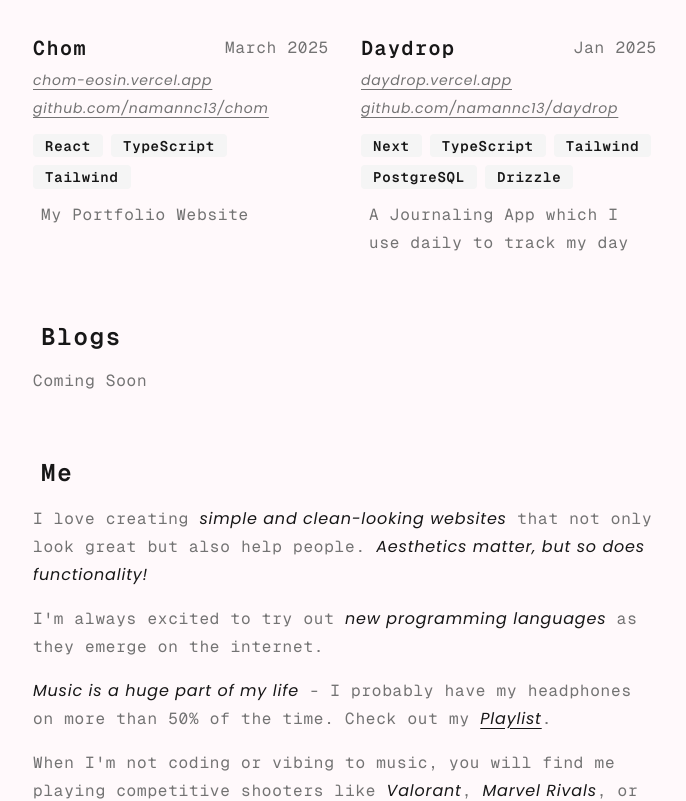
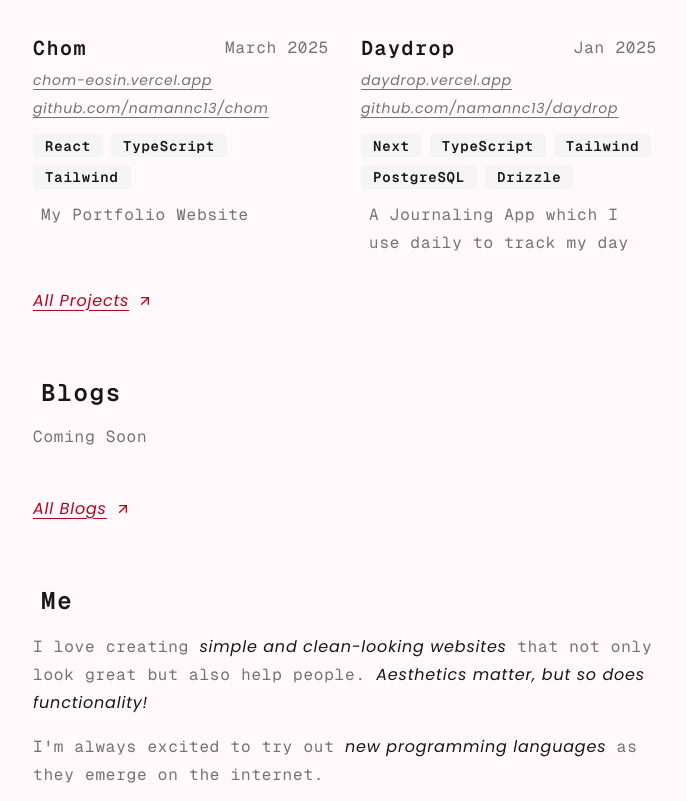
Before and after one commit to namannc13/chom, a React (Vite) app: page / in a window 1280 px wide. Shown: the part 738-1539 px from the top of the page, without its empty margins (295-981 px from the left). Built offline with nearby package versions, Linux system fonts and the light colour scheme; a web font is replaced by a local one.

Commit message:
Added Link for all projects and all blogs

```diff
--- a/src/components/link.tsx
+++ b/src/components/link.tsx
@@ -13,7 +13,7 @@ function Link({
     <a
       href={href}
       className={cn(
-        "relative text-16 poppins-regular-italic text-foreground hover:text-muted-foreground underline underline-offset-4",
+        "relative text-16 poppins-regular-italic text-foreground hover:text-accent-foreground underline underline-offset-4",
         className
       )}
     >
--- a/src/index.css
+++ b/src/index.css
@@ -95,7 +95,7 @@ body {
   --foreground: oklch(0.985 0 0);
   --muted: oklch(0.269 0 0);
   --muted-foreground: oklch(0.708 0 0);
-  --accent-foreground: #e8f9ff;
+  --accent-foreground: #B8001F;
   --border: oklch(0.269 0 0);
 
   --accent: oklch(0.269 0 0);
--- a/src/pages/home.tsx
+++ b/src/pages/home.tsx
@@ -10,6 +10,7 @@ import { TextScramble } from "@/components/ui/text_scramble";
 import Work from "@/components/work";
 import { projects } from "@/data/projects";
 import { work } from "@/data/work";
+import { ArrowUpRight } from "lucide-react";
 import { motion } from "motion/react";
 
 function TopSection() {
@@ -91,6 +92,12 @@ function Home() {
                 year={project.year}
               />
             ))}
+            <Link
+              href="/projects"
+              className="flex items-center gap-2 text-accent-foreground hover:text-foreground"
+            >
+              All Projects <ArrowUpRight className="w-4 h-4" />
+            </Link>
           </div>
         </Section>
 
@@ -102,12 +109,16 @@ function Home() {
           transition={{ duration: 0.4 }}
         >
           <Section header="Blogs">
-            <div className="grid grid-cols-1 md:grid-cols-2 lg:grid-cols-3 ">
-              <div className="flex flex-col gap-2">
-                <p className="text-16 text-muted-foreground italic">
-                  Coming Soon
-                </p>
-              </div>
+            <div className="flex flex-col gap-4">
+              <p className="text-16 text-muted-foreground italic">
+                Coming Soon
+              </p>
+              <Link
+                href="/blogs"
+                className="flex items-center gap-2 text-accent-foreground pt-8 hover:text-foreground"
+              >
+                All Blogs <ArrowUpRight className="w-4 h-4" />
+              </Link>
             </div>
           </Section>
         </InView>
```
